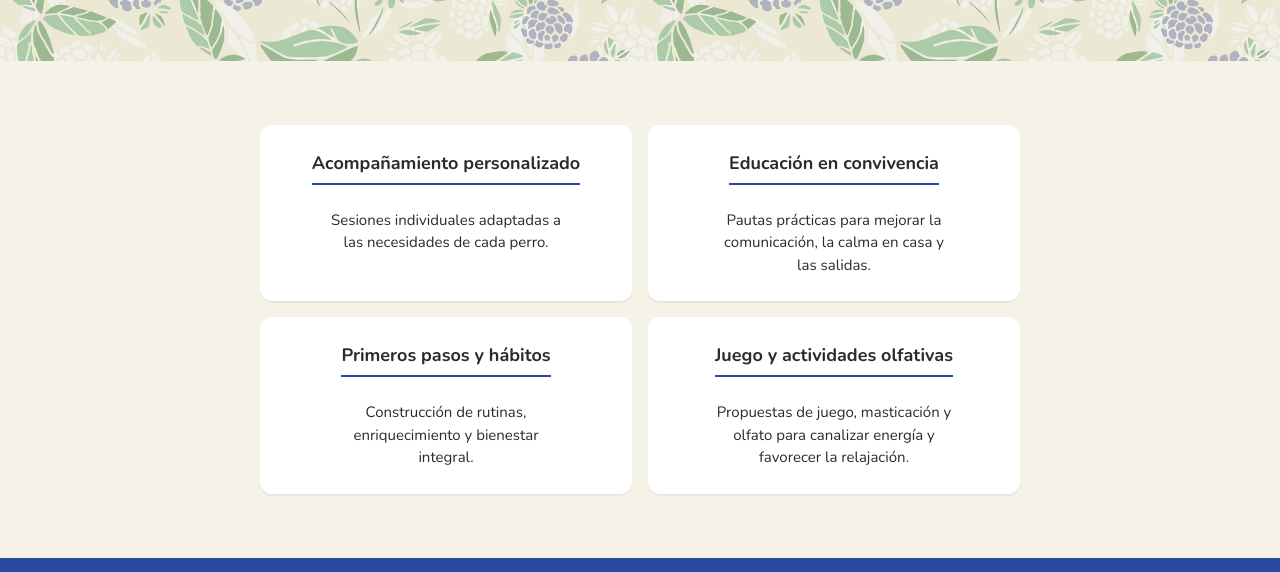
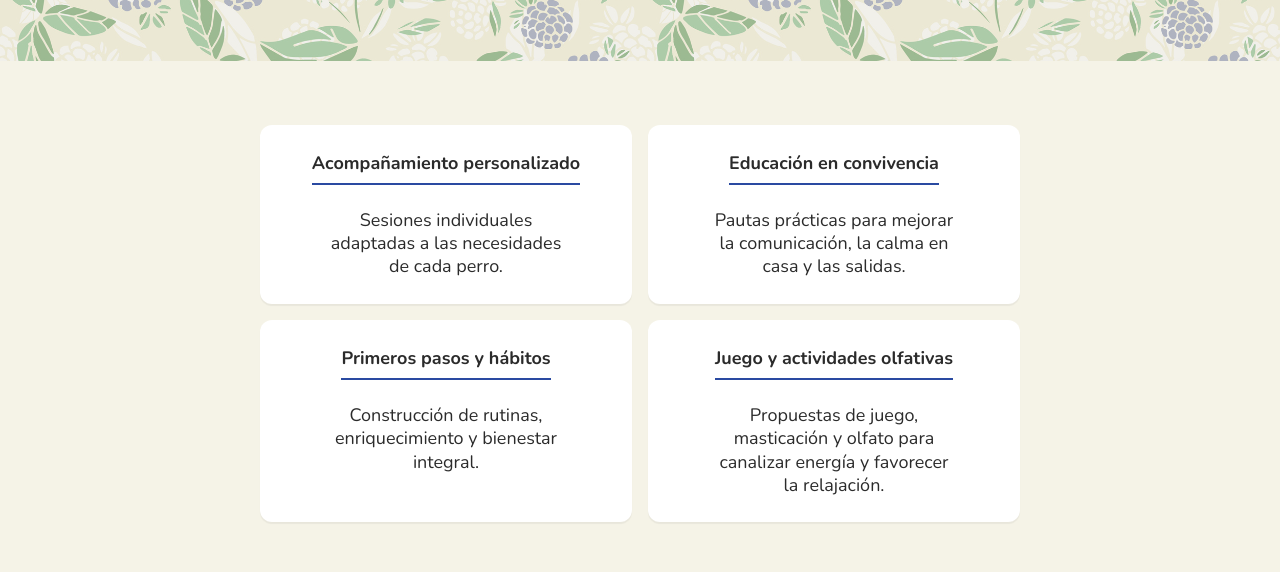
Before and after one commit to acapponi/morus-alba, a plain HTML site: page index.html in a window 1280 px wide. Shown: the part 2175-2747 px from the top of the page. Drawn offline with nearby package versions, Linux system fonts and the light colour scheme; files whose address does not match are found by name.

Commit message:
servicios font size

```diff
--- a/sass/modules/_sections.scss
+++ b/sass/modules/_sections.scss
@@ -104,8 +104,8 @@
         &_content{
             // font-size:18px;
             color: var(--color-black);
-                font-size: 15px;
-                line-height: 1.5;
+                font-size: 18px;
+                line-height: 1.3em;
                 max-width: 240px;
                 margin: 14px auto 0;
                 text-align: center;
```
Also changed, not shown: css/main.css, 1 other file.
